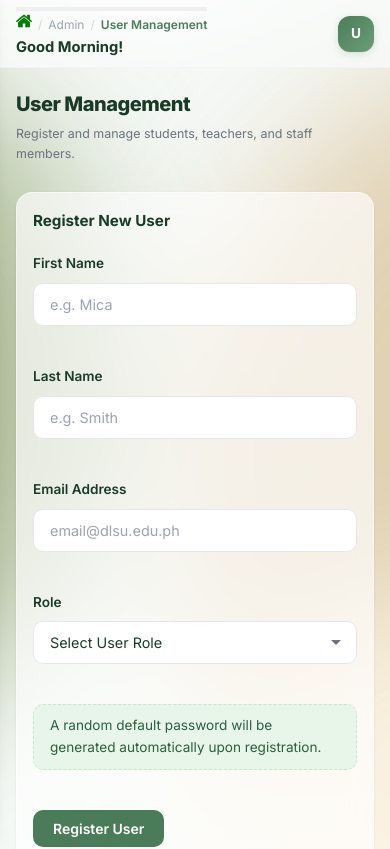
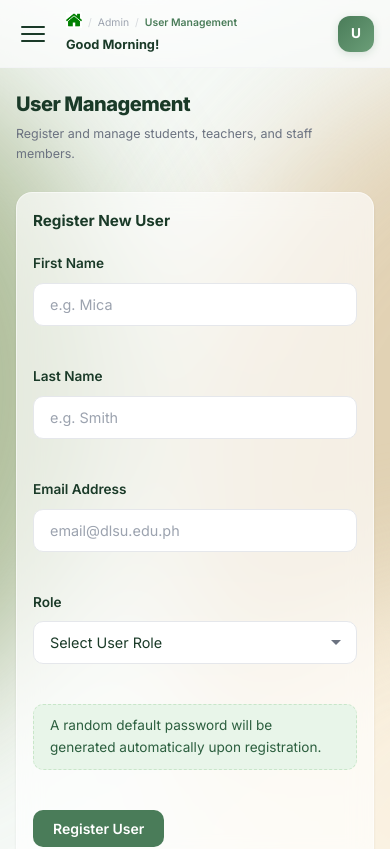
Before and after one commit to Atashaaaaaaaa/ATTENDANCE-MONITORING-WITH-QRCODE-1, a Next.js app in the folder ams-app/: page /admin/users in a window 390 px wide. Shown: the top 849 px of the page. Built offline with nearby package versions, Linux system fonts and the light colour scheme; no server answers; the database is empty.

Commit message:
fix(styles): add missing mobile responsive CSS for the dashboard layouts affecting Admin, Teacher, and Student sidebars

```diff
--- a/ams-app/src/app/globals.css
+++ b/ams-app/src/app/globals.css
@@ -1666,8 +1666,9 @@ img {
 
 .dashboard-header-left {
   display: flex;
-  flex-direction: column;
-  gap: 2px;
+  flex-direction: row;
+  gap: 16px;
+  align-items: center;
 }
 
 .dashboard-breadcrumb {
@@ -4115,3 +4116,95 @@ img {
     gap: 20px;
   }
 }
+
+/* ============================================
+   RESPONSIVE DASHBOARD & SIDEBAR STYLES
+   ============================================ */
+
+/* Menu toggle button hidden on desktop */
+.mobile-menu-btn {
+  display: none;
+  flex-direction: column;
+  gap: 5px;
+  background: none;
+  border: none;
+  cursor: pointer;
+  padding: 5px;
+}
+
+.mobile-menu-btn span {
+  width: 24px;
+  height: 2px;
+  background: var(--text-primary);
+  transition: var(--transition-fast);
+  border-radius: 2px;
+}
+
+.sidebar-overlay {
+  position: fixed;
+  top: 0;
+  left: 0;
+  width: 100%;
+  height: 100vh;
+  background: rgba(0, 0, 0, 0.4);
+  z-index: 95;
+  backdrop-filter: blur(2px);
+  animation: fadeIn 0.3s ease;
+}
+
+.sidebar-close-btn {
+  background: none;
+  border: none;
+  font-size: 1.2rem;
+  color: var(--text-muted);
+  cursor: pointer;
+  padding: 5px;
+}
+
+@media (max-width: 768px) {
+  .dashboard-layout {
+    flex-direction: column;
+  }
+
+  /* Hide sidebar off-screen by default */
+  .sidebar {
+    transform: translateX(-100%);
+    box-shadow: none;
+    z-index: 100;
+  }
+
+  /* Slide in when open */
+  .sidebar.sidebar-mobile-open {
+    transform: translateX(0);
+    box-shadow: 20px 0 40px rgba(0, 0, 0, 0.15);
+  }
+
+  .mobile-menu-btn {
+    display: flex;
+  }
+
+  .dashboard-main {
+    padding: 16px;
+    padding-top: 20px;
+  }
+
+  .dashboard-header {
+    padding: 0 16px;
+  }
+
+  .header-search-input {
+    width: 140px;
+  }
+
+  .dashboard-breadcrumb {
+    font-size: 0.65rem;
+  }
+
+  .dashboard-header-greeting {
+    font-size: 0.8rem;
+  }
+
+  .header-date {
+    display: none; /* Hide date on small screens */
+  }
+}
```
